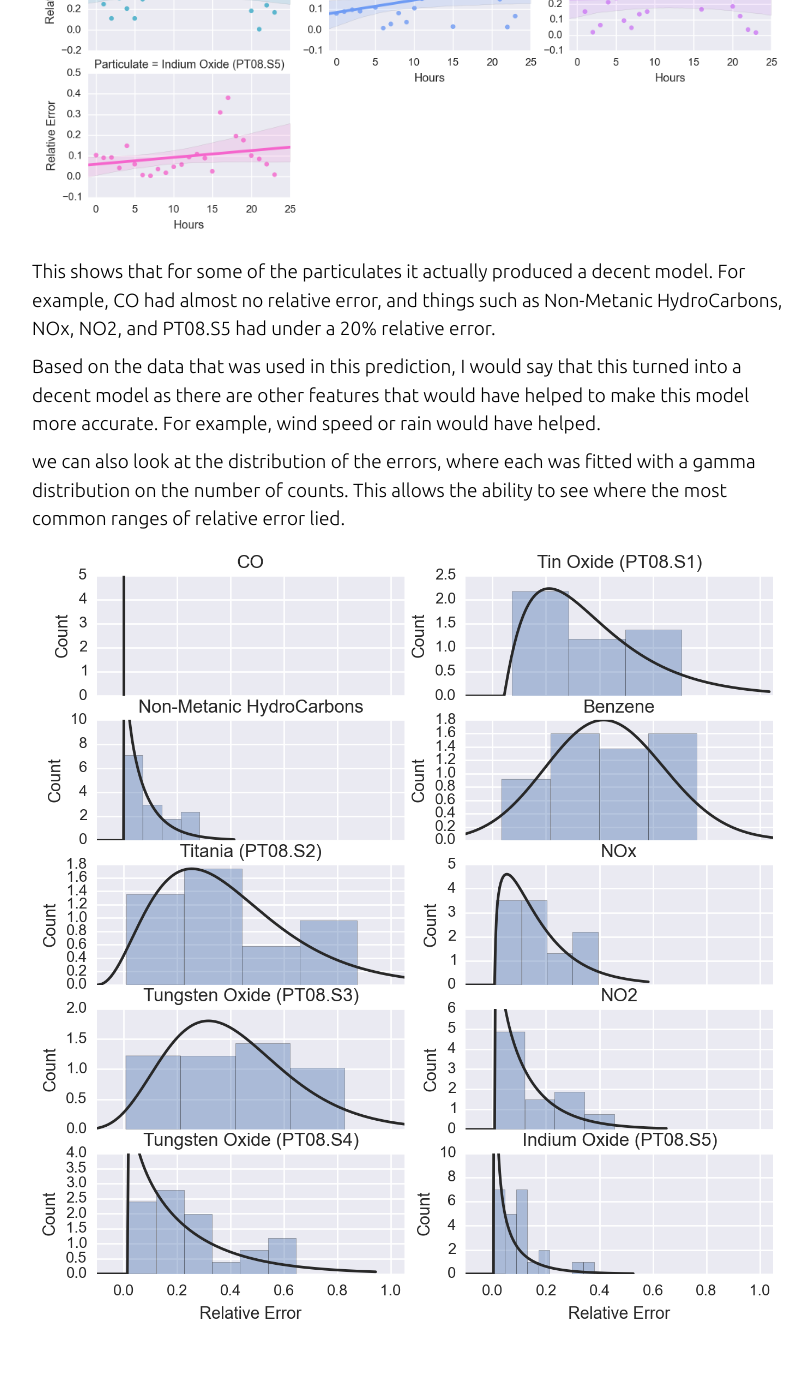
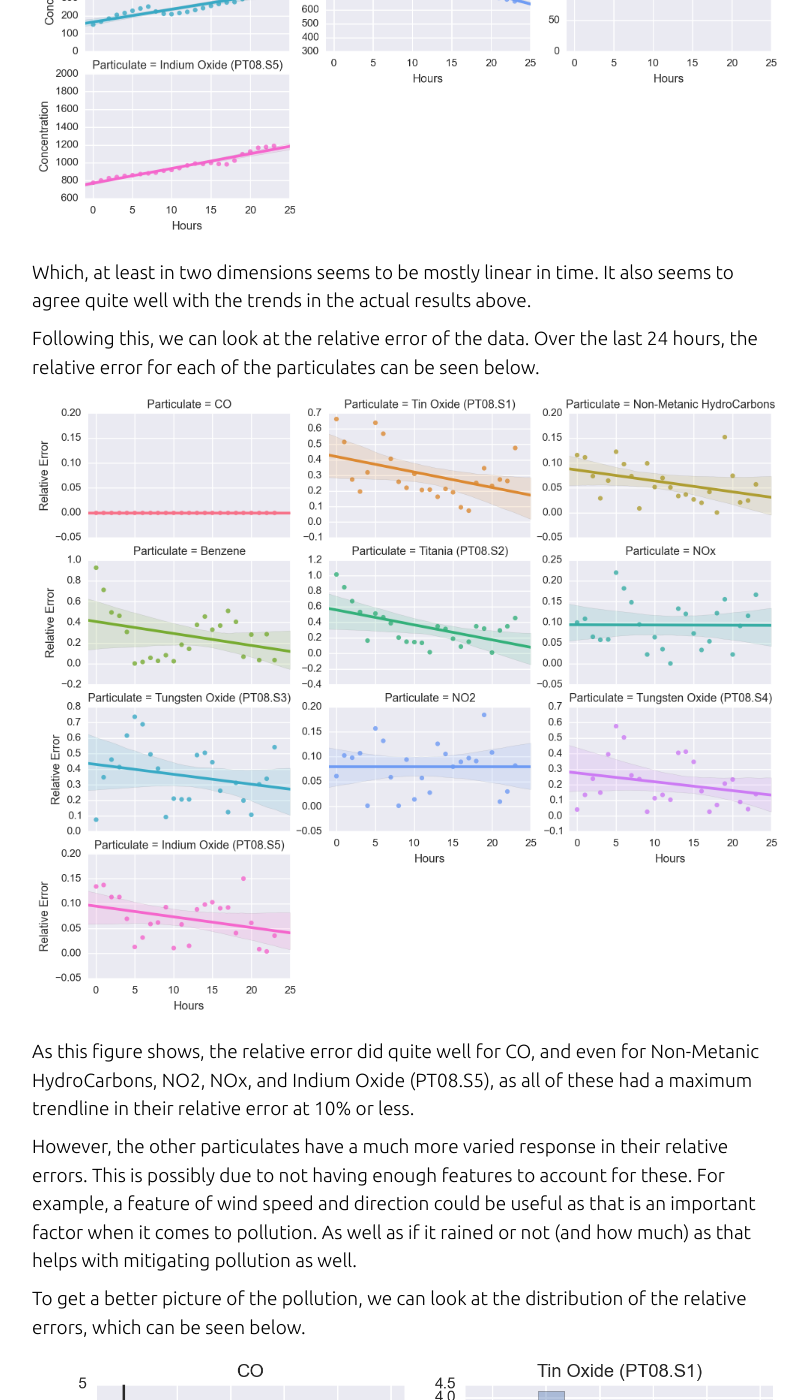
Before and after one commit to cmertin/cmertin.github.io, a Jekyll site: the page built from _posts/2016-11-11-Predicting-Air-Quality.markdown, in a window 1280 px wide and 1400 px high, scrolled down 7731 px. Shown: the whole window, without its empty margins (232-1044 px from the left). Built offline with Jekyll 4.4.1, drawn with Linux system fonts in a browser that asks for light colours; nearby versions of some CDN libraries; formulas are drawn with MathJax 3; comment, search, counter and statistics services are not loaded; some of the changed text lies outside the part shown.

Commit message:
Rewrote the Analysis

```diff
--- a/_posts/2016-11-11-Predicting-Air-Quality.markdown
+++ b/_posts/2016-11-11-Predicting-Air-Quality.markdown
@@ -196,21 +196,30 @@ hours in the data set. The "true values" of the concentrations can be seen below
 
 ![True Values](images/2016/11/11_11-Multi_Lin_Reg/True_Concentration_Hour.png)
 
-As can be seen, there's a lot of what looks to be non-linearity in the data. In
-using the model to represent the final 24 hours. The relative error can be seen below.
+As can be seen, the data seems to be mostly linear relative to the hours. In using
+the model to predict the final 24 hours, we get concentration values such as
+
+![Concentration Values](images/2016/11/11_11-Multi_Lin_Reg/Concentration_Hour.png)
+
+Which, at least in two dimensions seems to be mostly linear in time. It also seems
+to agree quite well with the trends in the actual results above.
+
+Following this, we can look at the relative error of the data. Over the last 24
+hours, the relative error for each of the particulates can be seen below.
 
 ![Relative Error](images/2016/11/11_11-Multi_Lin_Reg/Relative_Error_Hour.png)
 
-This shows that for some of the particulates it actually produced a decent
-model. For example, CO had almost no relative error, and things such as Non-Metanic
-HydroCarbons, NOx, NO2, and PT08.S5 had under a 20% relative error.
+As this figure shows, the relative error did quite well for CO, and even for
+Non-Metanic HydroCarbons, NO2, NOx, and Indium Oxide (PT08.S5), as all of these
+had a maximum trendline in their relative error at 10% or less.
 
-Based on the data that was used in this prediction, I would say that this turned
-into a decent model as there are other features that would have helped to make
-this model more accurate. For example, wind speed or rain would have helped.
+However, the other particulates have a much more varied response in their relative
+errors. This is possibly due to not having enough features to account for these.
+For example, a feature of wind speed and direction could be useful as that is
+an important factor when it comes to pollution. As well as if it rained or not
+(and how much) as that helps with mitigating pollution as well.
 
-we can also look at the distribution of the errors, where each was fitted with
-a gamma distribution on the number of counts. This allows the ability to see
-where the most common ranges of relative error lied.
+To get a better picture of the pollution, we can look at the distribution of
+the relative errors, which can be seen below.
 
 ![Relative Error Dist](images/2016/11/11_11-Multi_Lin_Reg/Error_Distribution.png)
```
Also changed, not shown: images/2016/11/11_11-Multi_Lin_Reg/Concentration_Hour.png (added), images/2016/11/11_11-Multi_Lin_Reg/Error_Distribution.png, images/2016/11/11_11-Multi_Lin_Reg/Relative_Error_Hour.png, images/2016/11/11_11-Multi_Lin_Reg/True_Concentration_Hour.png.
